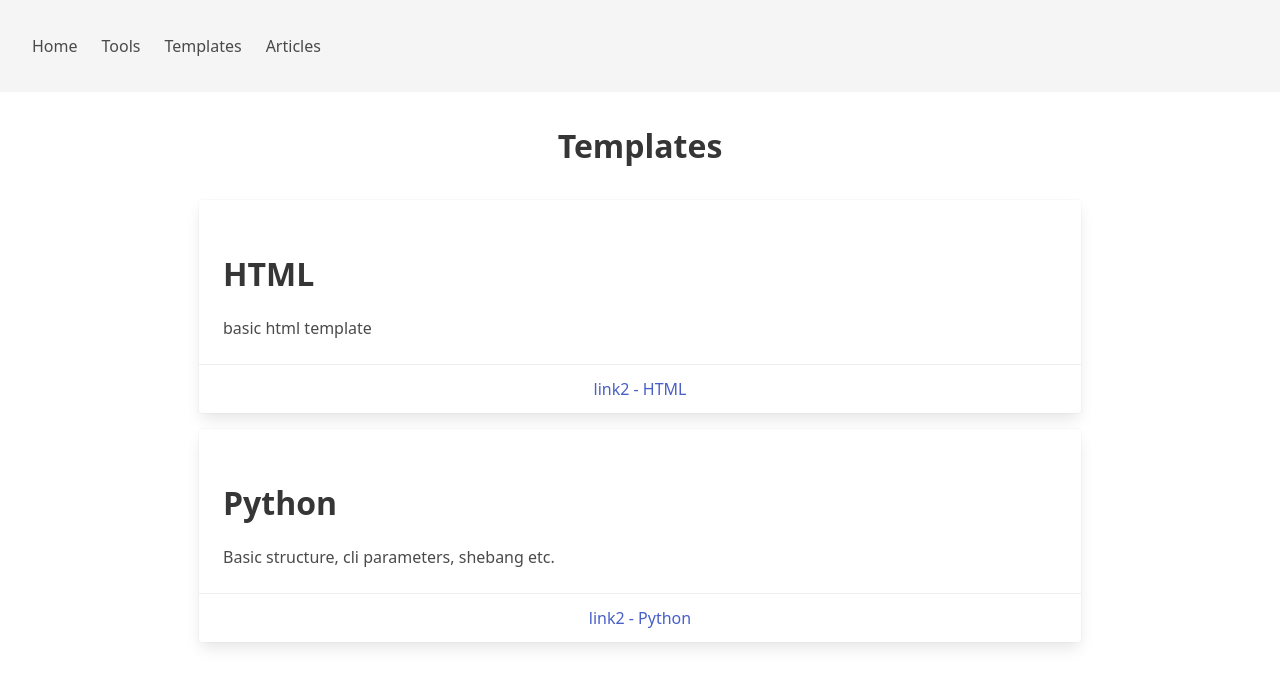
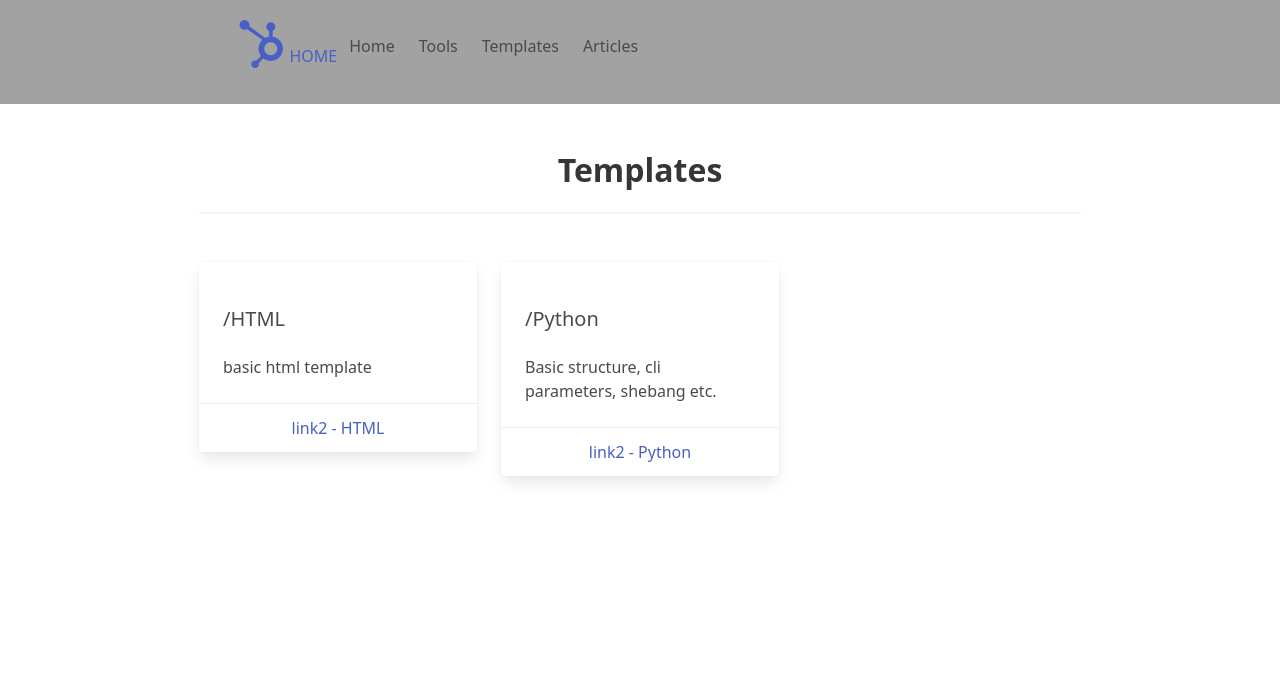
Before and after one commit to wuzzler/wuzzler.github.io, a Jekyll site: the page built from templates.html, in a window 1280 px wide. Shown: the top 687 px of the page. Built offline with Jekyll 4.4.1, drawn with Linux system fonts in a browser that asks for light colours; nearby versions of some CDN libraries.

Commit message:
fixed navbar, changed template navigation and display of cards

```diff
--- a/_includes/navigation.html
+++ b/_includes/navigation.html
@@ -1,6 +1,9 @@
-<nav class="navbar is-light" role="navigation" aria-label="main navigation">
+<nav class="navbar" role="navigation" aria-label="main navigation">
   <div class="navbar-brand">
-    <a role="button" class="navbar-burger" aria-label="menu" aria-expanded="false" data-target="basicNavbar">
+    <a href="/">
+      <i class="fab fa-hubspot fa-3x"></i> HOME
+    </a>
+    <a role="button" class="navbar-burger" aria-label="menu" aria-expanded="false" data-target="basicNavbar" onclick="document.querySelector('.navbar-menu').classList.toggle('is-active');document.querySelector('.navbar-menu').classList.toggle('overlap');">
       <span aria-hidden="true"></span>
       <span aria-hidden="true"></span>
       <span aria-hidden="true"></span>
--- a/_layouts/default.html
+++ b/_layouts/default.html
@@ -9,7 +9,11 @@
         <script type="text/javascript" src="/assets/js/script.js"></script>
     </head>
     <body>
-        {% include navigation.html %}
+        <div class="columns is-centered is-maincolored">
+            <div class="column is-two-thirds">
+                {% include navigation.html %}
+            </div>
+        </div>
         <section class="section">
             <div class="columns is-mobile is-centered">
                 <div class="column is-three-quarters">
--- a/_layouts/template.html
+++ b/_layouts/template.html
@@ -1,7 +1,7 @@
 ---
 layout: default
 ---
-<h1 class="title">{{ page.title }}</h1>
+<h1 class="title"><a href="/templates">..</a>/{{ page.title }}</h1>
 <hr>
 <div>
     {{ content | markdownify }}
--- a/assets/css/styles.scss
+++ b/assets/css/styles.scss
@@ -1,5 +1,7 @@
 ---
 ---
+$maincolor: #a2a2a2;
+$mainaccent: #888;
 $accent: #b71c1c;
 $lighter: #f05545;
 $marked: #7f0000;
@@ -15,6 +17,15 @@ body {
 
 a {
     text-decoration: none;
+}
+
+a:hover {
+    color: $accent;
+}
+
+a.navbar-item:hover {
+    background-color: $mainaccent;
+    color: $accent;
 }
 
 h2 {
@@ -88,8 +99,6 @@ tr:nth-child(even) {
     background: $lighter;
 }
 
-// classes
-
 .hidden {
     visibility: collapse;
 }
@@ -114,3 +123,17 @@ tr:nth-child(even) {
 .highlighter-coderay {
     overflow: auto;
 }
+
+.is-maincolored {
+    background-color: $maincolor;
+}
+
+.navbar {
+    background-color: $maincolor;
+    z-index: 0;
+}
+
+.overlap {
+    position: absolute;
+    width: 100%;
+}
--- a/assets/js/script.js
+++ b/assets/js/script.js
@@ -71,28 +71,28 @@ function clickSearch() {
 }
 
 // bulma navbar toggle
-document.addEventListener('DOMContentLoaded', () => {
-
-    // Get all "navbar-burger" elements
-    const $navbarBurgers = Array.prototype.slice.call(document.querySelectorAll('.navbar-burger'), 0);
-
-    // Check if there are any navbar burgers
-    if ($navbarBurgers.length > 0) {
-
-      // Add a click event on each of them
-      $navbarBurgers.forEach( el => {
-        el.addEventListener('click', () => {
-
-          // Get the target from the "data-target" attribute
-          const target = el.dataset.target;
-          const $target = document.getElementById(target);
-
-          // Toggle the "is-active" class on both the "navbar-burger" and the "navbar-menu"
-          el.classList.toggle('is-active');
-          $target.classList.toggle('is-active');
-
-        });
-      });
-    }
-
-  });
+//document.addEventListener('DOMContentLoaded', () => {
+//
+//    // Get all "navbar-burger" elements
+//    const $navbarBurgers = Array.prototype.slice.call(document.querySelectorAll('.navbar-burger'), 0);
+//
+//    // Check if there are any navbar burgers
+//    if ($navbarBurgers.length > 0) {
+//
+//      // Add a click event on each of them
+//      $navbarBurgers.forEach( el => {
+//        el.addEventListener('click', () => {
+//
+//          // Get the target from the "data-target" attribute
+//          const target = el.dataset.target;
+//          const $target = document.getElementById(target);
+//
+//          // Toggle the "is-active" class on both the "navbar-burger" and the "navbar-menu"
+//          el.classList.toggle('is-active');
+//          $target.classList.toggle('is-active');
+//
+//        });
+//      });
+//    }
+//
+//  });
--- a/templates.html
+++ b/templates.html
@@ -5,12 +5,15 @@ title:  templates
 <div class="columns is-centered">
     <h1 class="title">Templates</h1>
 </div>
+<hr>
 <br>
+<div class="columns is-multiline">
 {% for template in site.templates %}
+<div class="column is-one-third">
 <div class="card">
     <div class="card-content">
-        <p class="title">
-            {{ template.title }}
+        <p class="subtitle">
+            /{{ template.title }}
         </p>
         <div class="content">
             {{ template.summary }}
@@ -20,5 +23,6 @@ title:  templates
         <a href="{{ template.url }}" class="card-footer-item">link2 - {{ template.title }}</a>
     </footer>
 </div>
-<p></p>
+</div>
 {% endfor %}
+</div>
```
Also changed, not shown: _tools/hashcat.md (+0 -1 lines).
